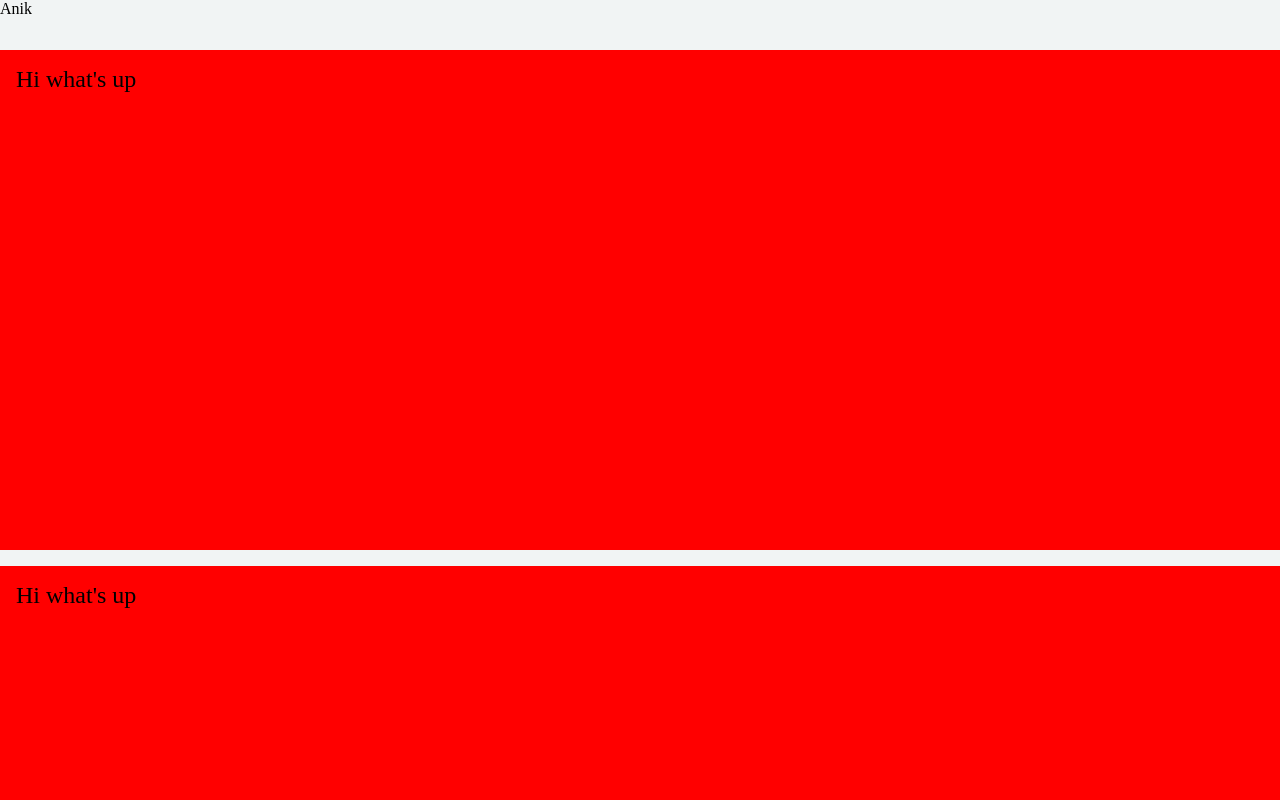
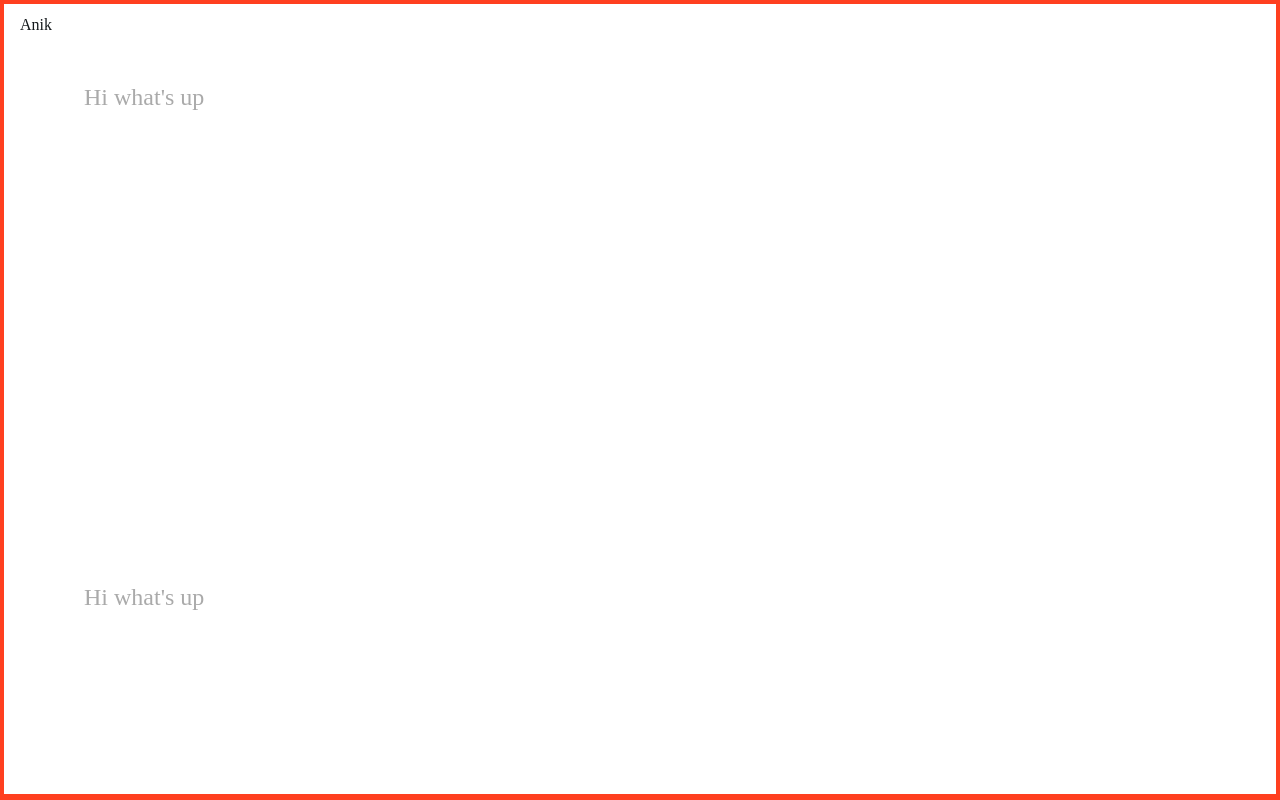
Before and after one commit to anikcreative/anikcreative-portfolio, a React (Create React App) app: page / in a window 1280 px wide. Built offline with nearby package versions, Linux system fonts and the light colour scheme.

Commit message:
testing some theming options

```diff
--- a/package.json
+++ b/package.json
@@ -6,10 +6,12 @@
     "@types/jest": "^24.0.23",
     "@types/node": "^12.12.8",
     "@types/react": "^16.9.11",
+    "@types/react-custom-scrollbars": "^4.0.6",
     "@types/react-dom": "^16.9.4",
     "@types/styled-components": "^4.4.0",
     "normalize.css": "^8.0.1",
     "react": "^16.12.0",
+    "react-custom-scrollbars": "^4.2.1",
     "react-dom": "^16.12.0",
     "react-scripts": "3.2.0",
     "styled-components": "^4.4.1",
--- a/src/App.tsx
+++ b/src/App.tsx
@@ -1,30 +1,34 @@
-import React, { useEffect } from "react";
+import React, { useState } from "react";
 import styled from "styled-components";
 import { Colors } from "./theme/Solitude";
 import Nav from "./Navigation/Nav";
+import Backdrop from "./Backdrop";
+import ScrollArea, { ScrollPositionValues } from "./ScrollArea";
 
 const App: React.FunctionComponent = () => {
+  const [navBackgroundVisible, setNavBackgroundVisible] = useState<boolean>(false);
+
+  const handleScroll = (values: ScrollPositionValues) => {
+    // Determines whether or not navbar should or should not have a transparent background
+    setNavBackgroundVisible(values.top > .07);
+  }
+
   return (
     <AppContainer className="app-container">
-      <Nav showBackground={true}/>
+      <Backdrop/>
+      <Nav showBackground={navBackgroundVisible}/>
       <Content>
-        <TestDiv>Hi what's up</TestDiv>
-        <TestDiv>Hi what's up</TestDiv>
-        <TestDiv>Hi what's up</TestDiv>
-        <TestDiv>Hi what's up</TestDiv>
-        <TestDiv>Hi what's up</TestDiv>
-        <TestDiv>Hi what's up</TestDiv>
-        <TestDiv>Hi what's up</TestDiv>
-        <TestDiv>Hi what's up</TestDiv>
-        <TestDiv>Hi what's up</TestDiv>
-        <TestDiv>Hi what's up</TestDiv>
-        <TestDiv>Hi what's up</TestDiv>
-        <TestDiv>Hi what's up</TestDiv>
-        <TestDiv>Hi what's up</TestDiv>
-        <TestDiv>Hi what's up</TestDiv>
-        <TestDiv>Hi what's up</TestDiv>
-        <TestDiv>Hi what's up</TestDiv>
-        <TestDiv>Hi what's up</TestDiv>
+        <ScrollArea onScroll={handleScroll}>
+          <TestDiv>Hi what's up</TestDiv>
+          <TestDiv>Hi what's up</TestDiv>
+          <TestDiv className="bg">Hi what's up</TestDiv>
+          <TestDiv>Hi what's up</TestDiv>
+          <TestDiv>Hi what's up</TestDiv>
+          <TestDiv className="bg">Hi what's up</TestDiv>
+          <TestDiv className="bg">Hi what's up</TestDiv>
+          <TestDiv className="bg">Hi what's up</TestDiv>
+          <TestDiv style={{background: '#ff3f1f'}}>Contact</TestDiv>
+        </ScrollArea>
       </Content>
     </AppContainer>
   );
@@ -36,7 +40,11 @@ const AppContainer = styled.div`
   width: 100vw;
   height: 100vh;
 
-  background: ${Colors.background1};
+  background: white;
+  border-top: 4px solid #ff3f1f;
+  border-right: 4px solid #ff3f1f;
+  border-bottom: 6px solid #ff3f1f;
+  border-left: 4px solid #ff3f1f;
 
   z-index: 1;
 
@@ -47,8 +55,9 @@ const AppContainer = styled.div`
 `;
 
 const Content = styled.main`
-  width: 100vw;
-  height: calc(100vh - 50px);
+  position: absolute;
+  width: 100%;
+  height: 100%;
   overflow: auto;
 
   z-index: 1;
@@ -56,8 +65,8 @@ const Content = styled.main`
 
 const TestDiv = styled.div`
   height: 500px;
-  background: red;
-  margin-bottom: 16px;
-  padding: 16px;
+  color: #aaa;
+  padding: 80px;
   font-size: 24px;
+  &.bg { background: rgba(220,220,220,0.8); }
 `;
--- a/src/Navigation/Nav.tsx
+++ b/src/Navigation/Nav.tsx
@@ -19,10 +19,13 @@ export default Nav;
 
 const StyledNav = styled.nav<NavProps>`
   display: block;
+  position: absolute;
   width: 100%;
-  height: 50px;
+  padding: 12px 16px;
 
   background: ${props => props.showBackground ? Colors.background1 : "none"};
+  color: ${Colors.textNormal1};
 
+  transition: 0.4s;
   z-index: 2;
 `;
--- /dev/null
+++ b/src/ScrollArea.tsx
@@ -0,0 +1,56 @@
+import React from "react";
+import { Scrollbars, positionValues } from "react-custom-scrollbars";
+import { Colors } from "./theme/Solitude";
+
+export interface ScrollPositionValues extends positionValues {};
+interface ScrollAreaProps {
+  children?: React.ReactNode | React.ReactNodeArray;
+  onScroll: (values: positionValues) => void;
+}
+const ScrollArea: React.FunctionComponent<ScrollAreaProps> = (props: ScrollAreaProps): JSX.Element => {
+  const renderScrollbarTrack = (trackProps: any) => {
+    const { style, ...rest } = trackProps;
+    const customStyles = {
+      width: '20px',
+      top: '0',
+      right: '0',
+      bottom: '0',
+      borderRadius: '0',
+      backgroundColor: `rgba(210, 220, 225, 0.2)`,
+    };
+
+    return (
+      <div
+        {...rest}
+        style={{ ...style, ...customStyles }}
+        className="track-vertical"
+      />
+    );
+  }
+
+  const renderScrollbarThumb = (thumbProps: any) => {
+    const { style, ...rest } = thumbProps;
+    const customStyles = {
+      backgroundColor: `${Colors.textNormal1}`,
+    };
+
+    return (
+      <div
+        {...rest}
+        style={{ ...style, ...customStyles }}
+        className="thumb-vertical"
+      />
+    );
+  }
+
+  return (
+    <Scrollbars
+      onScrollFrame={props.onScroll}
+      renderTrackVertical={renderScrollbarTrack}
+      renderThumbVertical={renderScrollbarThumb}
+    >
+      {props.children}
+    </Scrollbars>
+  );
+}
+export default ScrollArea;
```
Also changed, not shown: 1 other file (tests, documents, lock files or other folders).
